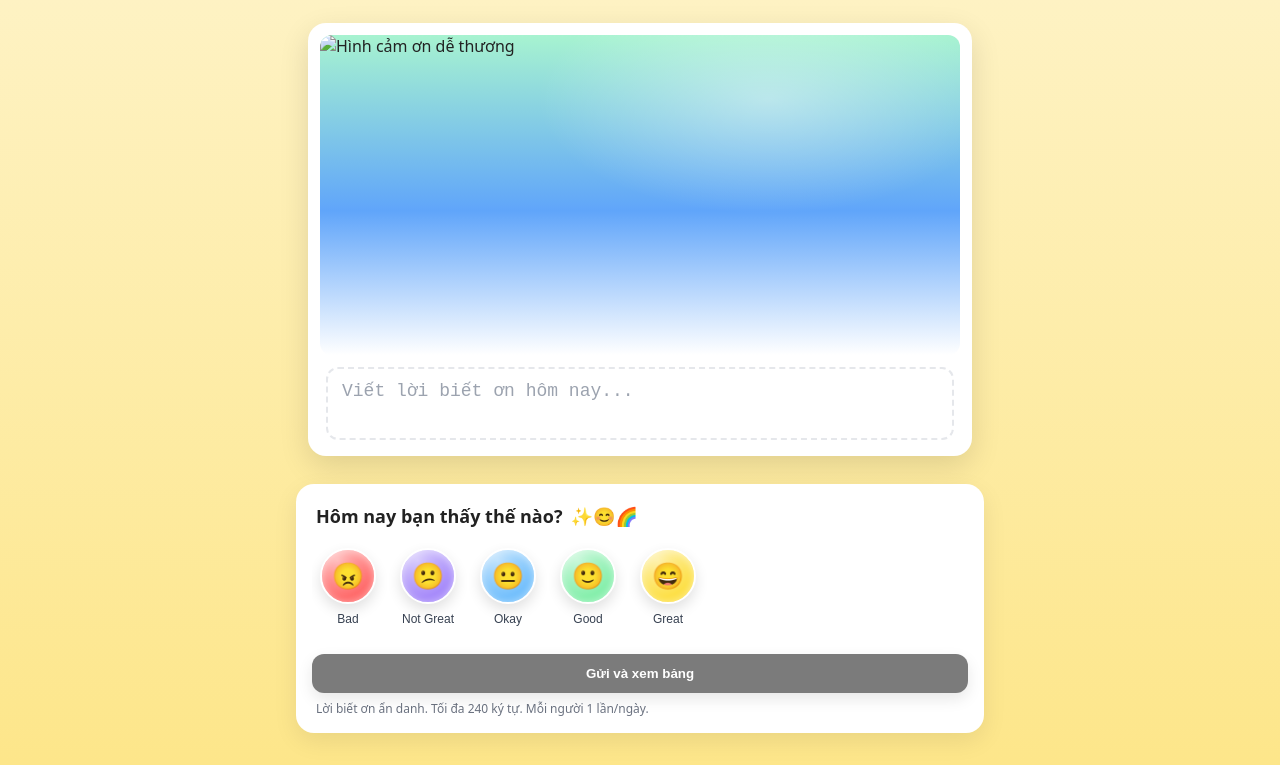
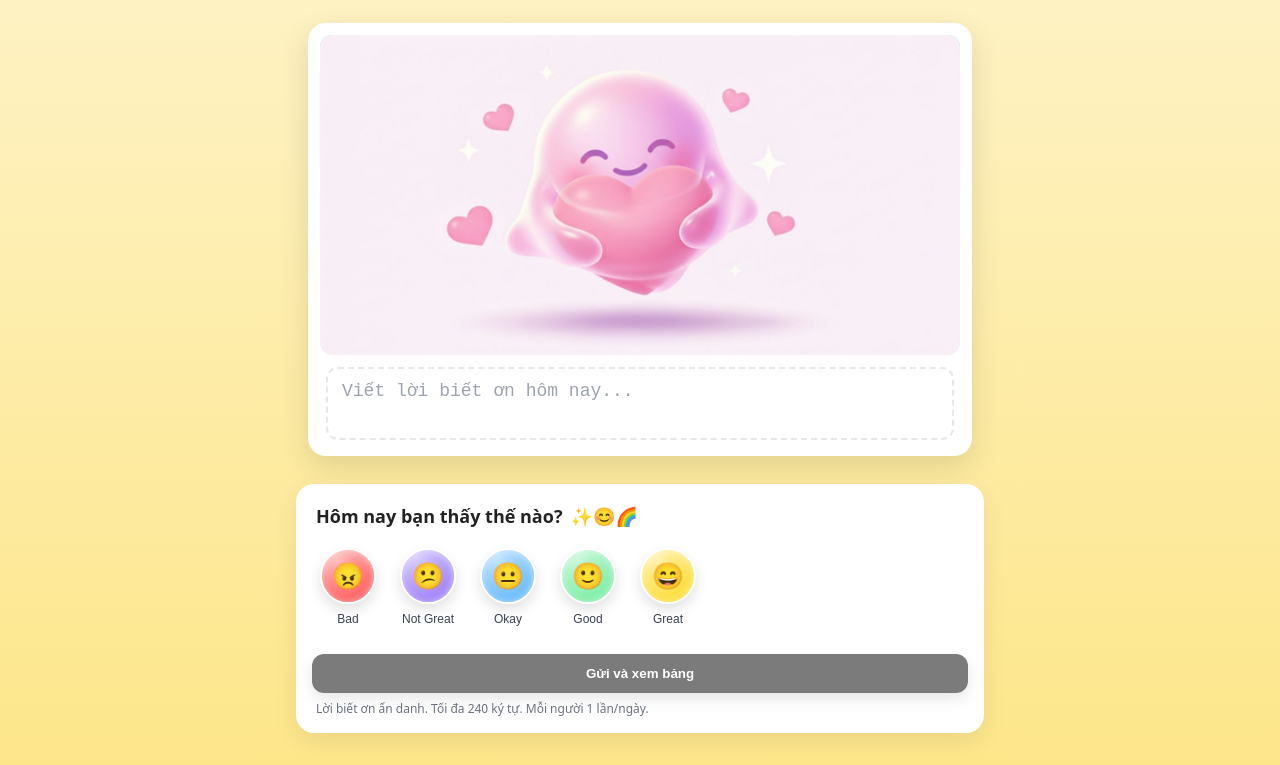
Before and after one commit to NguyenNgocQuynhAnh1809/Bang-Biet-0n-0nline, a plain HTML site: page index.html in a window 1280 px wide. Shown: the part 53-818 px from the top of the page. Drawn offline with Linux system fonts and the light colour scheme.

Commit message:
Fix image source path and add newline at end

```diff
--- a/index.html
+++ b/index.html
@@ -19,7 +19,7 @@
     <section class="card">
       <div class="polaroid">
         <div class="artwork">
-          <img src="./assets/hero.jpg" alt="Hình cảm ơn dễ thương" loading="lazy" />
+          <img src="./hero.jpg" alt="Hình cảm ơn dễ thương" loading="lazy" />
         </div>
         <label class="gratitude-input-wrapper" for="gratitude">
           <textarea id="gratitude" class="gratitude-input" rows="2" maxlength="240" placeholder="Viết lời biết ơn hôm nay..."></textarea>
```
